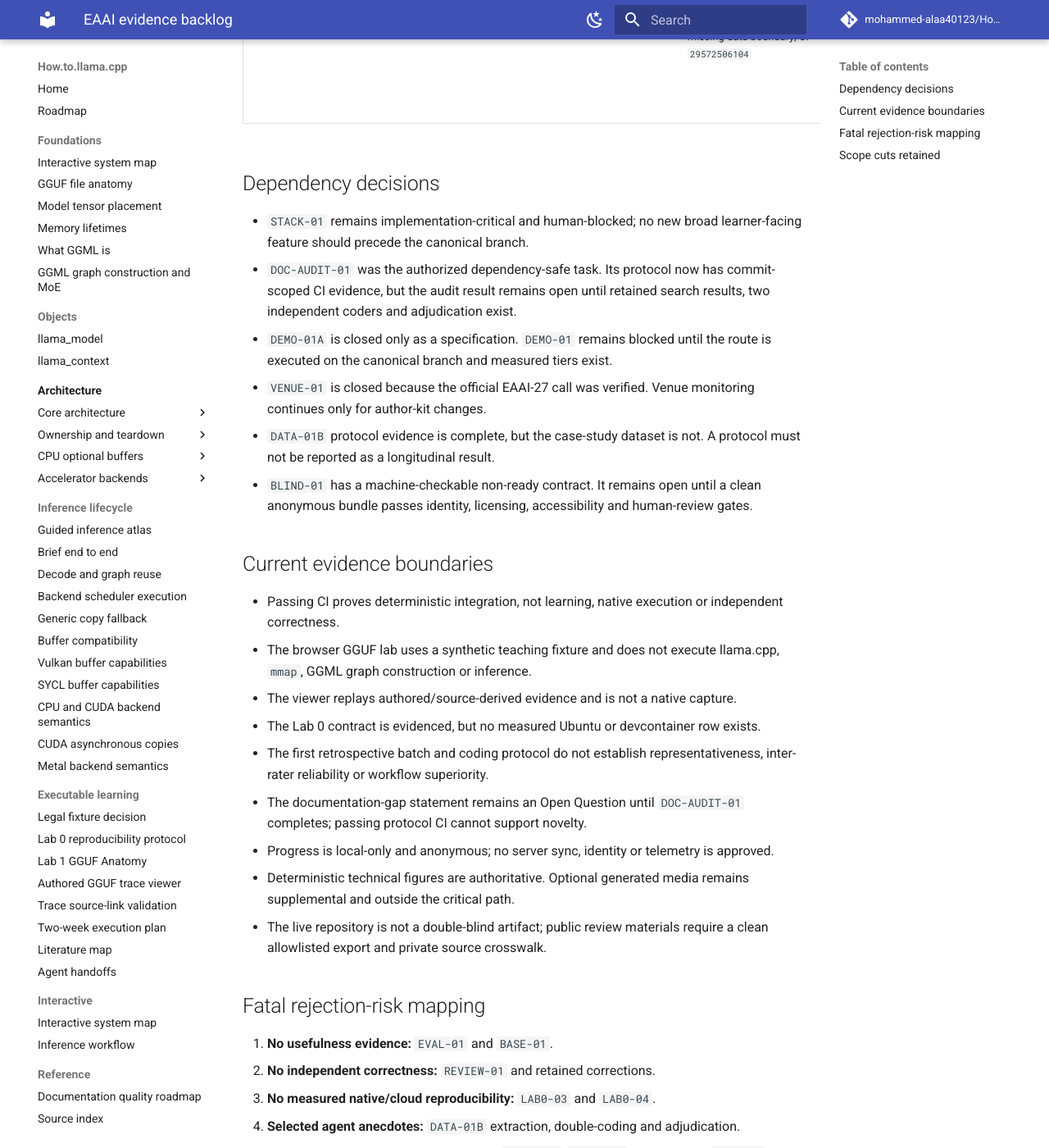
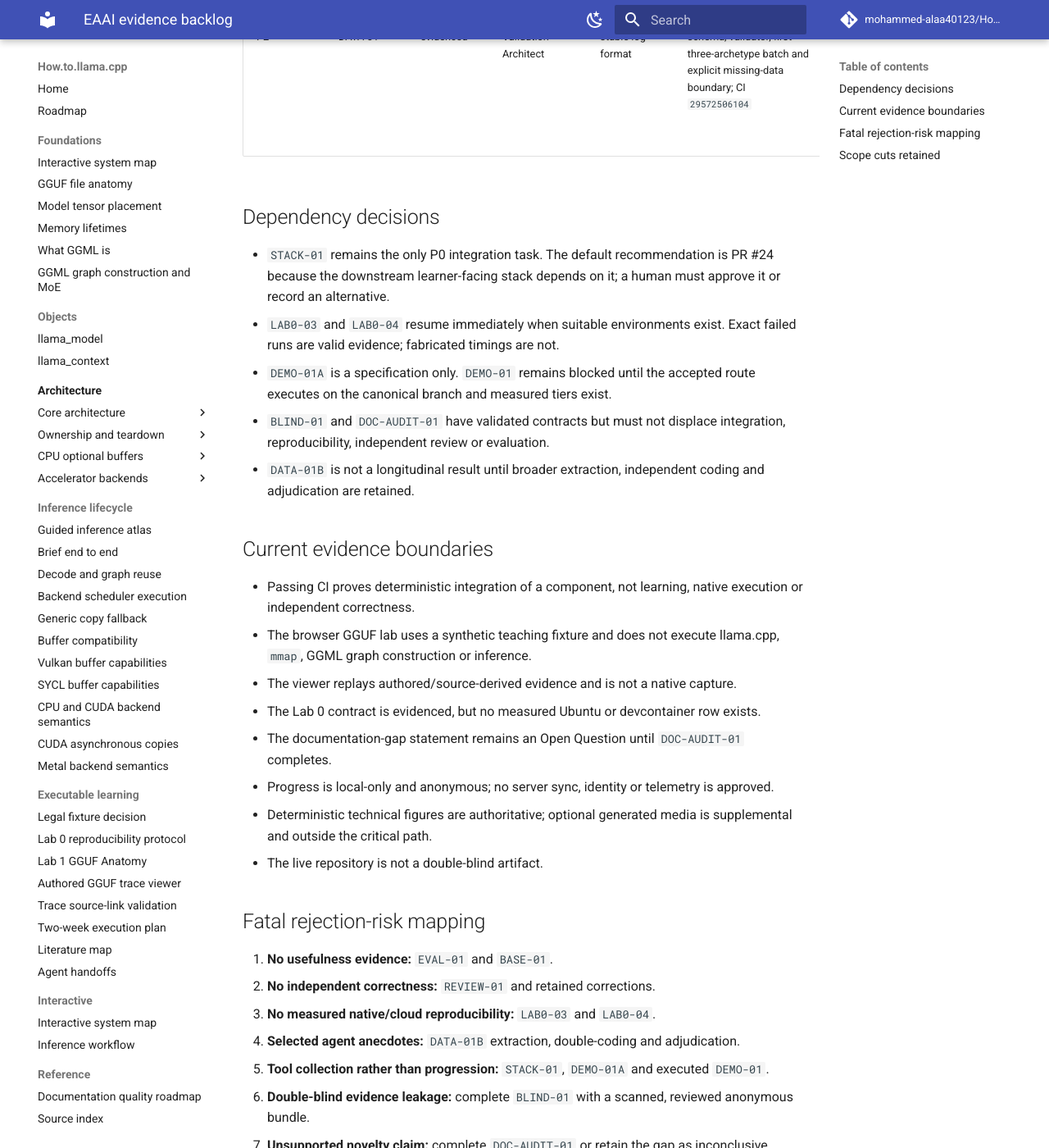
Before and after one commit to mohammed-alaa40123/How.to.llama.cpp, an MkDocs documentation site: the page built from docs/publication/evidence-backlog.md, in a window 1280 px wide and 1400 px high, scrolled down 3277 px. Shown: the whole window at 82% size. Built offline with MkDocs 1.6.1 and Material for MkDocs 9.7.7, drawn with Linux system fonts in a browser that asks for light colours; comment, search, counter and statistics services are not loaded; some of the changed text lies outside the part shown.

Commit message:
Reprioritize EAAI evidence backlog

```diff
--- a/docs/publication/evidence-backlog.md
+++ b/docs/publication/evidence-backlog.md
@@ -1,24 +1,24 @@
 # EAAI evidence backlog
 
-_Last updated: 2026-07-17 23:00 Africa/Cairo_
+_Last updated: 2026-07-18 00:01 Africa/Cairo_
 
 This queue is dependency-aware. Close an item only with a durable artifact, validator, measured run or review record. Status values: `blocked`, `ready`, `in progress`, `evidenced`.
 
 | Priority | ID | Status | Owner | Dependency | Required evidence | Claim supported or falsified |
 |---|---|---|---|---|---|---|
-| P0 | STACK-01 | in progress | Human + Orchestrator | canonical progress choice | approved merge order, combined integration branch and passing full CI | The repository is one reviewable artifact rather than a stack of prototypes |
+| P0 | STACK-01 | in progress | Human + Orchestrator | canonical progress choice | explicit PR #24 approval or documented alternative, reconciled integration branch and passing full CI | The repository is one reviewable artifact rather than a stack of prototypes |
 | P0 | LAB0-03 | blocked | Validation Architect | clean Ubuntu 24.04 environment | measured model-free local-native record with revisions, commands, diagnostics and time-to-ready | The local-native tier completes the bounded path reproducibly |
 | P0 | LAB0-04 | blocked | Validation Architect | devcontainer execution environment | measured model-free devcontainer record using the same contract | The cloud-container tier completes the bounded path reproducibly |
 | P0 | REVIEW-01 | blocked | Human technical reviewer | reviewer nominated | signed/dated review and correction record for fixture, lab, trace, figure and benchmark | Technical correctness is independently supported |
 | P1 | DEMO-01A | evidenced | Documentation Builder + Validation Architect | STACK-01 map; vertical slices | integrated-demo acceptance contract and cross-experience learner route; CI `29598615326` | The intended contribution is a coherent progression rather than a tool menu |
 | P1 | DEMO-01 | blocked | Orchestrator + Documentation Builder | completed STACK-01; LAB0-03; LAB0-04 | executed accepted route on one clean canonical head with static fallback | The system exists as one coherent educational experience |
-| P1 | DATA-01B | in progress | Validation Architect | approved immutable window; independent coder | frozen protocol/schema/validator now pass CI `29598733410`; still require broader extraction, double-coding and adjudication | The agent process is a longitudinal case study rather than selected anecdotes |
+| P1 | DATA-01B | in progress | Validation Architect | approved immutable window; independent coder | frozen protocol/schema/validator pass CI `29598733410`; still require broader extraction, double-coding and adjudication | The agent process is a longitudinal case study rather than selected anecdotes |
 | P1 | EVAL-01 | blocked | Human + Validation Architect | pathway and ethics decision | approved expert or learner protocol, instruments, consent/ethics determination and recruitment boundary | Educational usefulness can be evaluated rather than inferred |
 | P1 | BASE-01 | blocked | Validation Architect | EVAL-01; BASE-01A; REVIEW-01 | completed information-equivalent comparison with frozen scoring and limitations | Viewer benefit is measured rather than attributed to visual novelty |
-| P1 | BLIND-01 | in progress | Literature Scout + Orchestrator | official EAAI-27 call | plan, schema, semantic validator and non-ready example now exist; still require anonymous bundle, identity scan, final license/accessibility checks and human approvals | Submission materials comply without destroying evidence provenance |
-| P1 | DOC-AUDIT-01 | in progress | Literature Scout | independent second coder and frozen result capture | predefined protocol/schema/validator/test fixture passed Documentation CI `29606172245`; still require retained search results, double-coding and adjudication | The source-level documentation-gap hypothesis is supported, revised, rejected or left inconclusive |
+| P1 | BLIND-01 | in progress | Literature Scout + Orchestrator | canonical integration | plan, schema, validator and non-ready example exist; still require anonymous bundle, identity scan, final license/accessibility checks and human approvals | Submission materials comply without destroying evidence provenance |
+| P1 | DOC-AUDIT-01 | in progress | Literature Scout | independent second coder and frozen result capture | predefined protocol/schema/validator passed CI `29606172245`; still require retained search results, double-coding and adjudication | The documentation-gap hypothesis is supported, revised, rejected or left inconclusive |
 | P2 | VENUE-01 | evidenced | Literature Scout | official call | official EAAI-27 dates, area, format and review constraints in PR #31 | Submission planning matches the current venue |
-| P2 | REVIEW-02 | evidenced | Adversarial Reviewer + Orchestrator | reviewer package | rejection-risk package and orchestration integration; CI-backed ancestors | Rejection risks drive ordering rather than feature expansion |
+| P2 | REVIEW-02 | evidenced | Adversarial Reviewer + Orchestrator | reviewer package | rejection-risk package and orchestration integration | Rejection risks drive ordering rather than feature expansion |
 | P2 | LAB0-02 | evidenced | Validation Architect | Lab 0 report contract | schema, validator, toolchain checks, diagnostic taxonomy, timing and security; CI `29565651085` | Setup/build evidence has a comparable machine-readable contract |
 | P2 | LAB1-01 | evidenced | Documentation Builder | deterministic fixture | browser parser/visualizer, golden agreement, checkpoints and static fallback; CI `29562479577` | Browser GGUF inspection is bounded and not native inference |
 | P2 | PROGRESS-02 | evidenced | Documentation Builder / Validation Architect | LAB1-01 | local export/import, version gate, corruption-preserving import and Lab 1 resume state; CI `29579032392` | Anonymous local progress is portable at the application-contract level |
@@ -32,24 +32,22 @@
 
 ## Dependency decisions
 
-- `STACK-01` remains implementation-critical and human-blocked; no new broad learner-facing feature should precede the canonical branch.
-- `DOC-AUDIT-01` was the authorized dependency-safe task. Its protocol now has commit-scoped CI evidence, but the audit result remains open until retained search results, two independent coders and adjudication exist.
-- `DEMO-01A` is closed only as a specification. `DEMO-01` remains blocked until the route is executed on the canonical branch and measured tiers exist.
-- `VENUE-01` is closed because the official EAAI-27 call was verified. Venue monitoring continues only for author-kit changes.
-- `DATA-01B` protocol evidence is complete, but the case-study dataset is not. A protocol must not be reported as a longitudinal result.
-- `BLIND-01` has a machine-checkable non-ready contract. It remains open until a clean anonymous bundle passes identity, licensing, accessibility and human-review gates.
+- `STACK-01` remains the only P0 integration task. The default recommendation is PR #24 because the downstream learner-facing stack depends on it; a human must approve it or record an alternative.
+- `LAB0-03` and `LAB0-04` resume immediately when suitable environments exist. Exact failed runs are valid evidence; fabricated timings are not.
+- `DEMO-01A` is a specification only. `DEMO-01` remains blocked until the accepted route executes on the canonical branch and measured tiers exist.
+- `BLIND-01` and `DOC-AUDIT-01` have validated contracts but must not displace integration, reproducibility, independent review or evaluation.
+- `DATA-01B` is not a longitudinal result until broader extraction, independent coding and adjudication are retained.
 
 ## Current evidence boundaries
 
-- Passing CI proves deterministic integration, not learning, native execution or independent correctness.
+- Passing CI proves deterministic integration of a component, not learning, native execution or independent correctness.
 - The browser GGUF lab uses a synthetic teaching fixture and does not execute llama.cpp, `mmap`, GGML graph construction or inference.
 - The viewer replays authored/source-derived evidence and is not a native capture.
 - The Lab 0 contract is evidenced, but no measured Ubuntu or devcontainer row exists.
-- The first retrospective batch and coding protocol do not establish representativeness, inter-rater reliability or workflow superiority.
-- The documentation-gap statement remains an Open Question until `DOC-AUDIT-01` completes; passing protocol CI cannot support novelty.
+- The documentation-gap statement remains an Open Question until `DOC-AUDIT-01` completes.
 - Progress is local-only and anonymous; no server sync, identity or telemetry is approved.
-- Deterministic technical figures are authoritative. Optional generated media remains supplemental and outside the critical path.
-- The live repository is not a double-blind artifact; public review materials require a clean allowlisted export and private source crosswalk.
+- Deterministic technical figures are authoritative; optional generated media is supplemental and outside the critical path.
+- The live repository is not a double-blind artifact.
 
 ## Fatal rejection-risk mapping
 
```
Also changed, not shown: other parts of docs/publication/evidence-backlog.md (+1 -1 lines).
